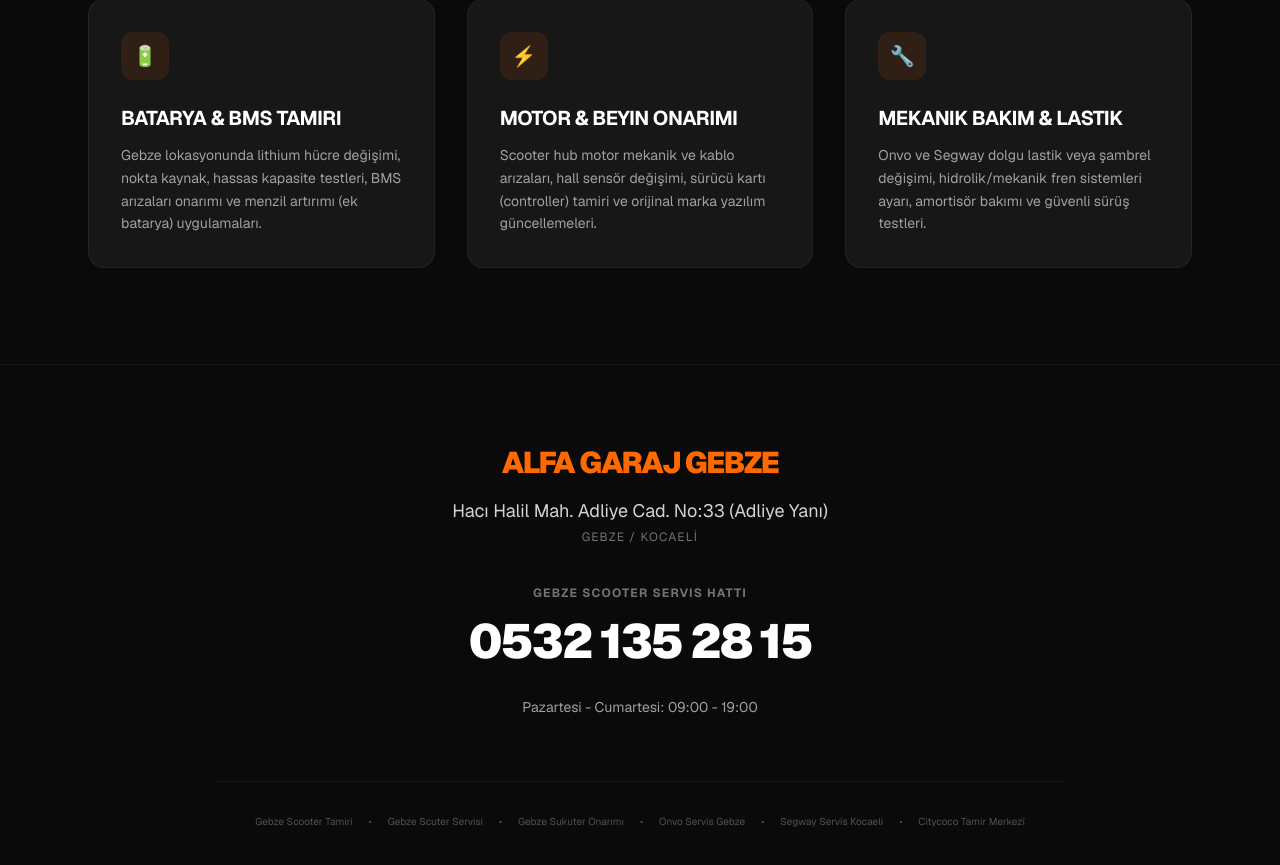
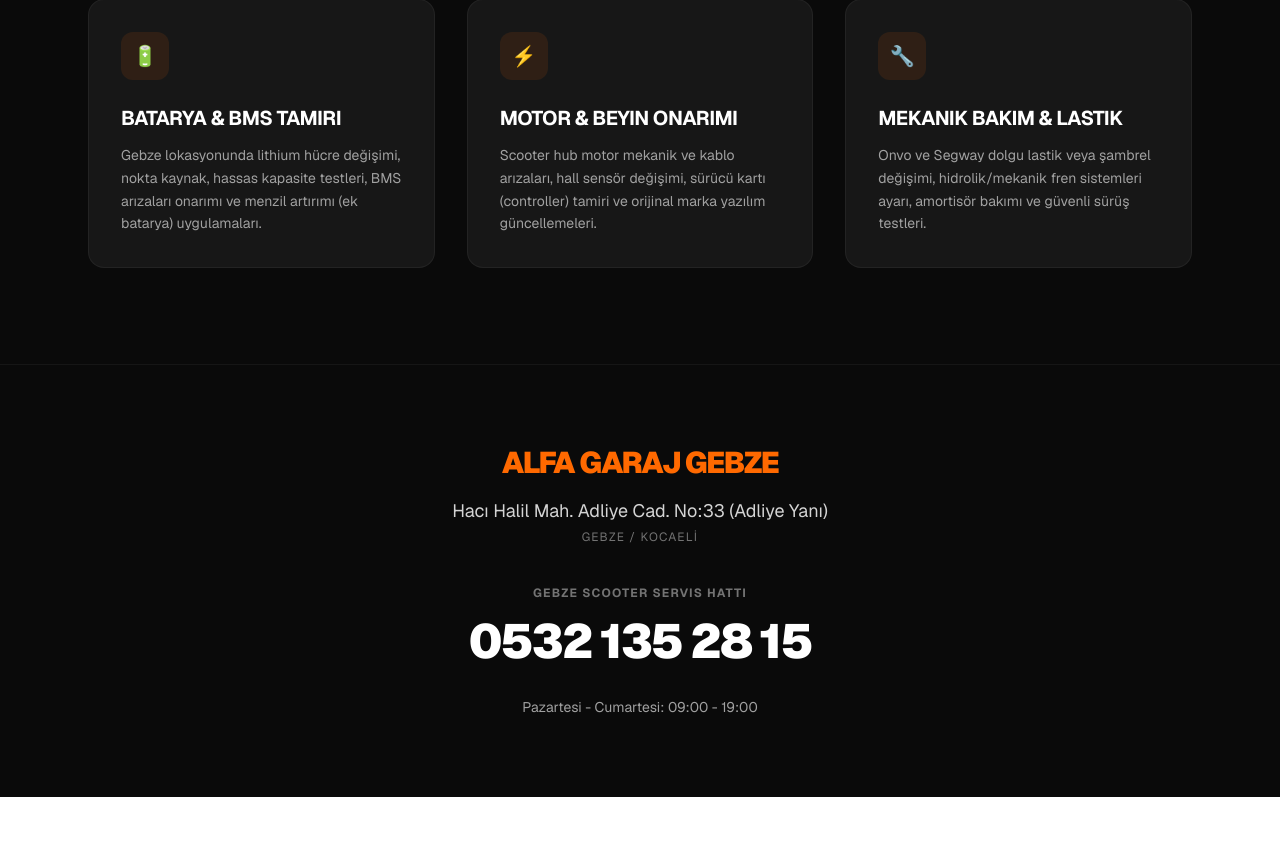
Before and after one commit to boncuh-arch/alfagaraj-websitesi, a Next.js app: page / in a window 1280 px wide. Shown: the part 1592-2457 px from the top of the page. After the commit the page ends 2389 px from the top, so only its background shows below. Built offline with nearby package versions, Linux system fonts and the light colour scheme.

Commit message:
seo alani tamamen gizlendi

```diff
--- a/app/page.tsx
+++ b/app/page.tsx
@@ -9,11 +9,8 @@
       {/* BAŞLIK, ARAMA MOTORU (SEO) VE GOOGLE DOĞRULAMA ETİKETLERİ */}
       <head>
         <title>Alfa Garaj | Gebze Elektrikli Scooter Tamir & Teknik Servis</title>
-
-        {/* Senin gönderdiğin gerçek Google doğrulama kodu tam buraya işlendi */}
         <meta name="google-site-verification" content="Qqxue1O21lq5cLP1zjNuTYvM-qmHE-t66P9Bq0bgkvQ" />
-
-        <meta name="description" content="Gebze Onvo, Segway, Citycoco yetkili teknik servisi. Elektrikli scooter, scuter, sukuter tamiri, batarya onarımı, BMS ve dolgu lastik değişimi." />
+        <meta name="description" content="Gebze Onvo, Segway, Citycoco yetkili teknik servisi. Elektrikli scooter, scuter, sukuter tamiri, batarya onarımı, BMS ogolgu lastik değişimi." />
         <meta name="keywords" content="gebze scooter tamiri, gebze scuter servisi, gebze sukuter tamircisi, onvo servis gebze, segway tamir, citycoco batarya" />
       </head>
 
@@ -21,7 +18,6 @@
       <nav className="border-b border-white/10 bg-black/90 backdrop-blur-md sticky top-0 z-50">
         <div className="container mx-auto px-6 py-4 flex justify-between items-center max-w-6xl">
           <div className="flex items-center">
-            {/* Logonun orijinal renklerini koruyan kurumsal beyaz kutu */}
             <div className="bg-white px-3 py-1.5 rounded-lg flex items-center justify-center shadow-md">
               <img
                 src="/logo.png"
@@ -42,7 +38,6 @@
       <header className="relative py-20 md:py-28 flex flex-col items-center justify-center text-center px-6 overflow-hidden">
         <div className="absolute inset-0 bg-[radial-gradient(circle_at_center,rgba(249,115,22,0.12)_0%,transparent_60%)] pointer-events-none" />
 
-        {/* Ortadaki Büyük Logo Alanı */}
         <div className="mb-10 bg-white p-6 rounded-2xl shadow-2xl border border-white/20 max-w-xs md:max-w-sm flex items-center justify-center">
           <img
             src="/logo.png"
@@ -148,8 +143,8 @@
             <p className="text-neutral-400 text-sm mt-4">Pazartesi - Cumartesi: 09:00 - 19:00</p>
           </div>
 
-          {/* HATALARI YAKALAYACAK GİZLİ SEO ETİKETLERİ BANT ALANI */}
-          <div className="mt-16 pt-8 border-t border-white/5 text-[10px] text-neutral-600 flex flex-wrap justify-center gap-4">
+          {/* 'sr-only' sınıfı sayesinde bu alan tamamen gizlendi, sadece Google botları okuyabilir */}
+          <div className="sr-only">
             <span>Gebze Scooter Tamiri</span> • <span>Gebze Scuter Servisi</span> • <span>Gebze Sukuter Onarımı</span> • <span>Onvo Servis Gebze</span> • <span>Segway Servis Kocaeli</span> • <span>Citycoco Tamir Merkezî</span>
           </div>
         </div>
```
